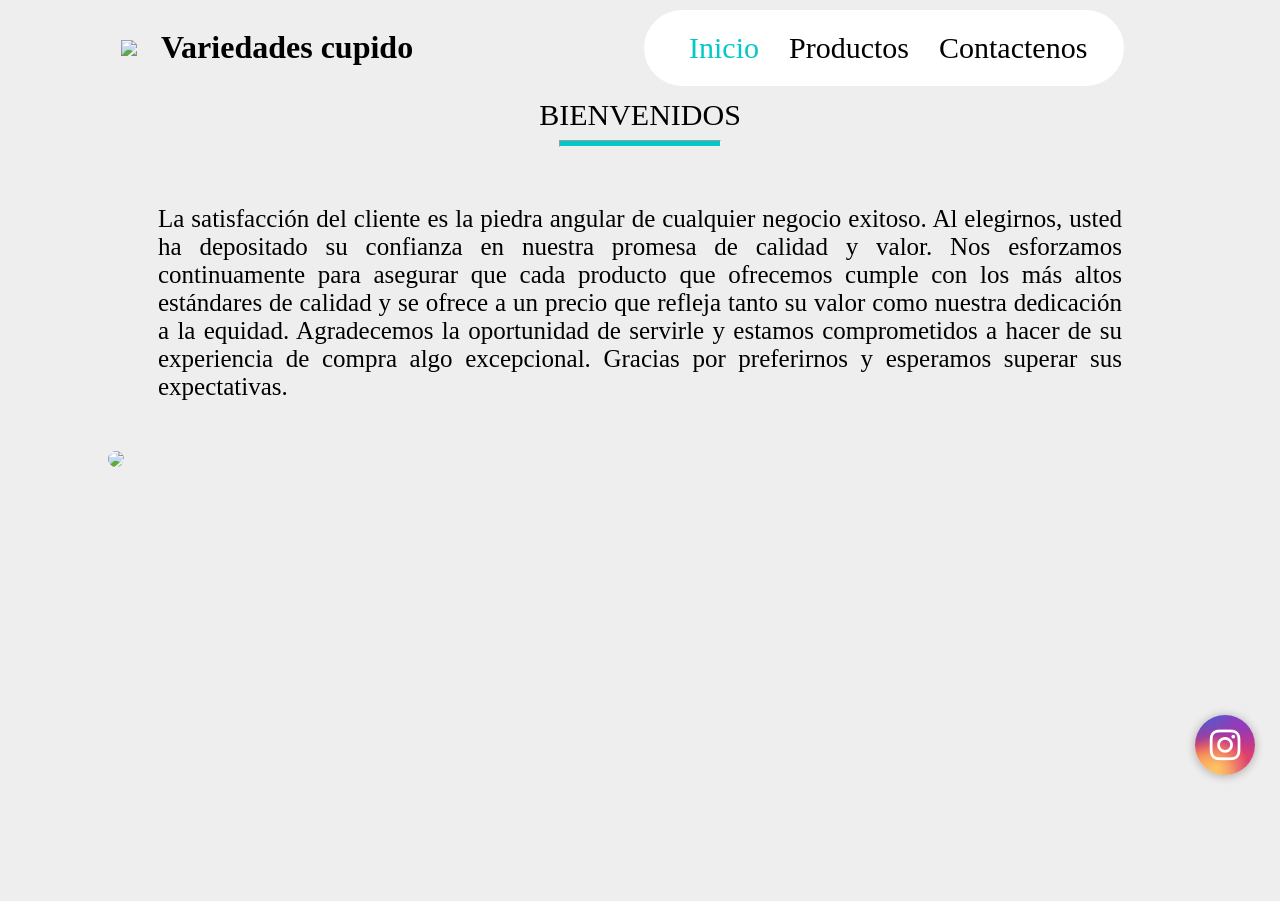
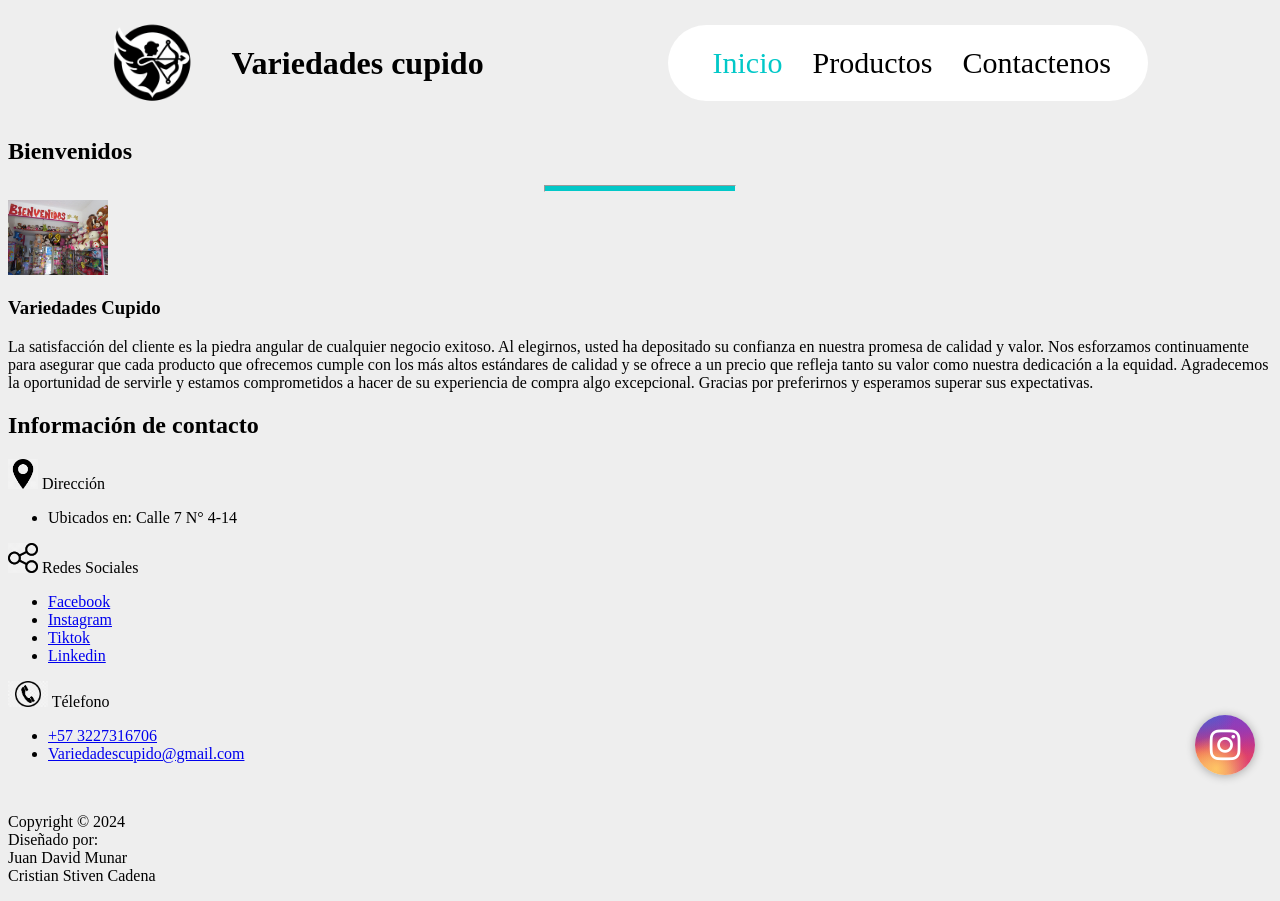
Before and after one commit to juancho13ab/variedades_cupido, a plain HTML site: page index.html in a window 1280 px wide. Before the commit the page ends 800 px from the top, so only its background shows below. Drawn offline with nearby package versions, Linux system fonts and the light colour scheme.

Commit message:
Update index.html

```diff
--- a/index.html
+++ b/index.html
@@ -4,41 +4,94 @@
     <meta charset="UTF-8">
     <meta name="viewport" content="width=device-width, initial-scale=1.0">
     <link rel="stylesheet" href="inicio.css">
-    <link rel="icon" href="/fotos/inicio/logo de la pagina xd.ico">
+    <link rel="icon" href="/img/inicio/logodelapaginaxd.ico">
+    <link rel="stylesheet" href="https://cdn.jsdelivr.net/npm/swiper@10/swiper-bundle.min.css" />
     <title>Document</title>
     <script src="https://kit.fontawesome.com/eb496ab1a0.js" crossorigin="anonymous"></script>
-
 </head>
 <body bgcolor="#eee">
     <header class="menu">
       <div class="container">
-        <img src="/fotos/inicio/logo de la pagina.png" width="110px" class="logo">
+        <img src="/img/inicio/logo de la pagina.png" width="110px" class="logo">
         <h1 class="titulo">Variedades cupido</h1>
       </div>
       <nav class="navvar">
         <ul class="derecha">
-          <li><a href="inicio.html" class="a1">Inicio</a></li>
+          <li><a href="index.html" class="a1">Inicio</a></li>
           <li><a href="productos.html">Productos</a></li>
           <li><a href="contactanos.html">Contactenos</a></li>
         </ul>
       </nav>
     </header>
-    <section>
-      <div class="seccion">
-        <article class="bienvenidos">BIENVENIDOS</article>
+
+    <main class="profile">
+      <h2>Bienvenidos</h2>
       <hr class="linea">
-        <article class="articulo">La satisfacción del cliente es la piedra angular de cualquier negocio exitoso. Al
+      <div class="profile__wrapper">
+        <div class="profile__img-container">
+          <img src="/img/inicio/detalles-cupido-5.jpg" class="profile__img" width="100px">
+        </div>
+        <div class="profile__data-container">
+          <div class="profile__data">
+            <div class="profile__description">
+              <h3>Variedades Cupido</h3>
+              <p>La satisfacción del cliente es la piedra angular de cualquier negocio exitoso. Al
                 elegirnos, usted ha depositado su confianza en nuestra promesa de calidad y valor. Nos esforzamos continuamente
                 para asegurar que cada producto que ofrecemos cumple con los más altos estándares de calidad y se ofrece a un
                 precio que refleja tanto su valor como nuestra dedicación a la equidad. Agradecemos la oportunidad de servirle y
                 estamos comprometidos a hacer de su experiencia de compra algo excepcional. Gracias por preferirnos y esperamos
-          superar sus expectativas.</article>
-        <img class="foto_inicio" src="/fotos/inicio/detalles-cupido-5.jpg">
+                superar sus expectativas.</p>
+            </div>
+          </div>
+        </div>
+      </div>
+
+      <h2>Información de contacto</h2>
+        <footer>
+            <div class="footer" id="contactanos">
+                <div class="contenedor2">
+                    <div class="medida">
+                        <div class="info">
+                            <div class="info2">
+                                <img src="img/inicio/ubi.jpeg" alt="" width="30px">
+                                <h7>Dirección</h7>
+                                <ul><li><a>Ubicados en: Calle 7 N° 4-14</a></li></ul>
+                            </div>
+                            <div class="info2">
+                            <img src="img/inicio/redes.jpeg" alt="" width="30px">
+                                <h7>Redes Sociales</h7>
+                                <ul>
+                                    <li><a href="https://www.facebook.com">Facebook</a></li>
+                                    <li><a href="https://www.instagram.com">Instagram</a></li>
+                                    <li><a href="https://www.tiktok.com" >Tiktok</a></li>
+                                    <li><a href="http://linkedin.com">Linkedin</a></li>
+                                </ul>
+                            </div>
+                            <div class="info2">
+                                <img src="img/inicio/cel.jpeg" alt="" width="40px">
+                                <h7>Télefono</h7>
+                                <ul>
+                                    <li><a href="https://api.whatsapp.com/send/?phone=573227316706">+57 3227316706</a></li>
+
+                                    <li><a href="mailto:variedadescupido@gmai.com">Variedadescupido@gmail.com</a></li>
+                                </ul>
+                            </div>
+                        </div>
+                    </div>
+                </div>
                 <br>
             </div>
-      <br><br>
+            <div class="copyright">
+                <p>Copyright © 2024 <br>
+                    Diseñado por: <br>
+                    Juan David Munar
+                   <br>Cristian Stiven Cadena
+                </p>
+            </div>
+        </footer>
 
-    </section>
+    </main>
+
   <a href="https://www.instagram.com/juandavidmunar15/" class="btn-wsp" target="_blank">
     <i class="fa-brands fa-instagram"></i>
   </a>
```
Lines whose indentation alone changed are shown as unchanged.
